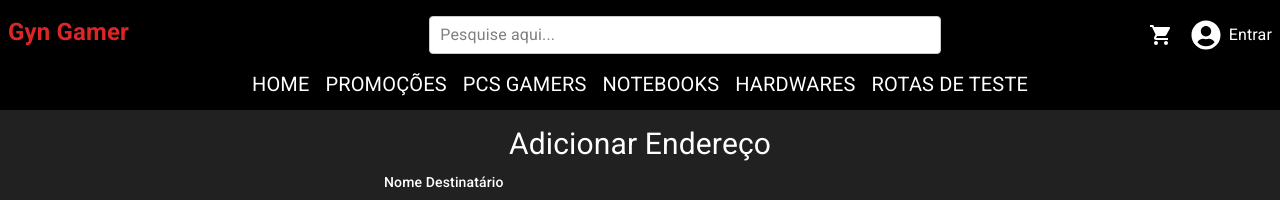
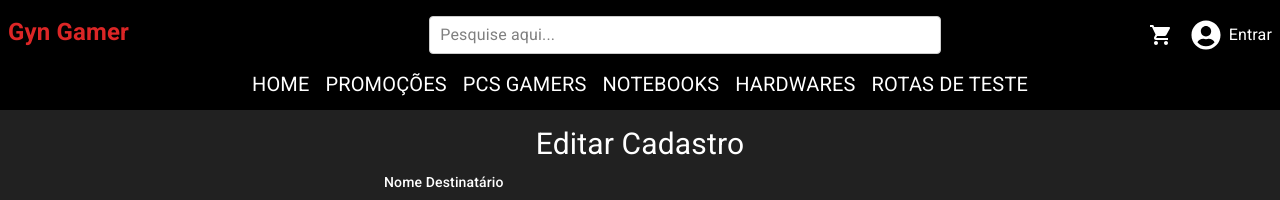
Before and after one commit to Rein4ldoAlv3s/gyn-gamer, a React (Vite) app: page /cadastro-endereco/1 in a window 1280 px wide. Shown: the top 200 px of the page. Built offline with nearby package versions, Linux system fonts and the light colour scheme; no server answers.

Commit message:
edit title

```diff
--- a/src/components/CadastroEnderecoEntrega.tsx
+++ b/src/components/CadastroEnderecoEntrega.tsx
@@ -10,7 +10,8 @@ const CadastroEnderecoEntrega = () => {
     const navigate = useNavigate();
     const location = useLocation();
     const [estadosBrasileiros, setEstadosBrasileiros] = useState<any[]>();
-    const [editEstadoBrasileiro, setEditEstadoBrasileiro] = useState<any>();
+    const [isCadastro, setIsCadastro] = useState<boolean>(true);
+
 
     //esse componente recebe o id do componente CadastroUsuario para fazer a relacao no banco de dados (usuario tem varios enderecos)
     const { idUser } = location.state || {};
@@ -44,10 +45,12 @@ const CadastroEnderecoEntrega = () => {
     }, [endereco]);
 
 
-    //altera valor já existente do objeto endereço
+    //executa caso o usuario queira editar o endereço
     useEffect(() => {
 
         if (idEndereco) {
+            setIsCadastro(false)
+
             axios.get('http://localhost:3000/enderecos/' + idEndereco)
                 .then(function (response) {
                     setEndereco(response.data);
@@ -95,8 +98,18 @@ const CadastroEnderecoEntrega = () => {
             try {
                 const response = await axios.put(`http://localhost:3000/enderecos/edit/${endereco.id}`, endereco);
                 console.log('Recurso atualizado com sucesso:', response.data);
+
+                toast.success("Endereço atualizado!", {
+                    autoClose: 2000
+                });
+
+                setTimeout(() => {
+                    navigate("/my-profile")
+                }, 1500);
+
                 return response.data;
             } catch (error) {
+                toast.error("" + error);
                 console.error('Erro ao atualizar recurso:', error);
                 return;
             }
@@ -128,7 +141,17 @@ const CadastroEnderecoEntrega = () => {
 
     return (
         <div className=" flex flex-col max-w-lg mx-auto pb-5">
-            <h1 className='text-white text-3xl text-center'>Adicionar Endereço</h1>
+
+            {isCadastro
+                ?
+                <h1 className='text-white text-3xl text-center'>
+                    Adicionar Cadastro
+                </h1>
+                :
+                <h1 className='text-white text-3xl text-center'>
+                    Editar Cadastro
+                </h1>
+            }
 
             <label htmlFor="nomeDestinatario" className="mt-2 block text-sm/6 font-medium text-white">
                 Nome Destinatário
```
